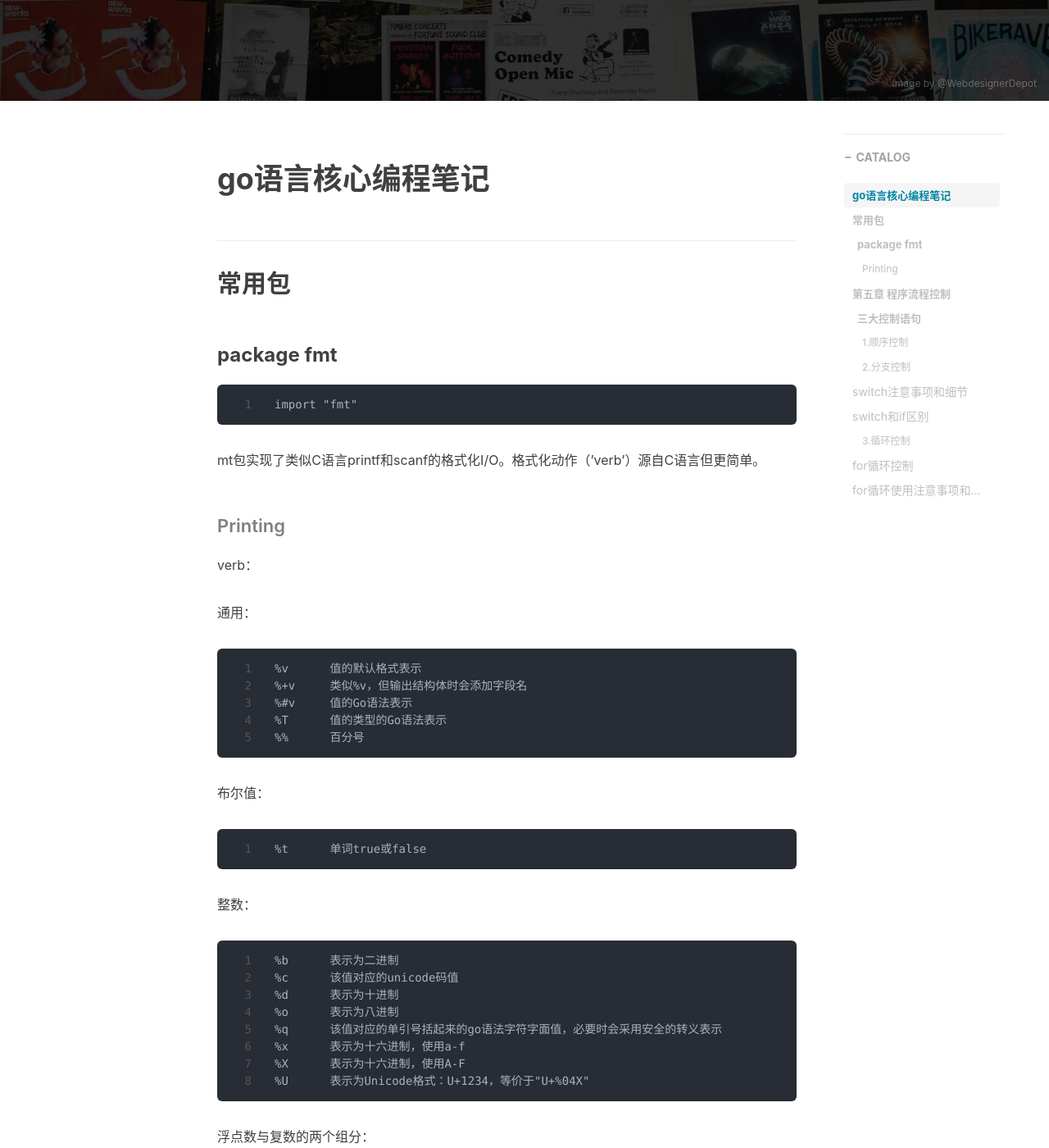
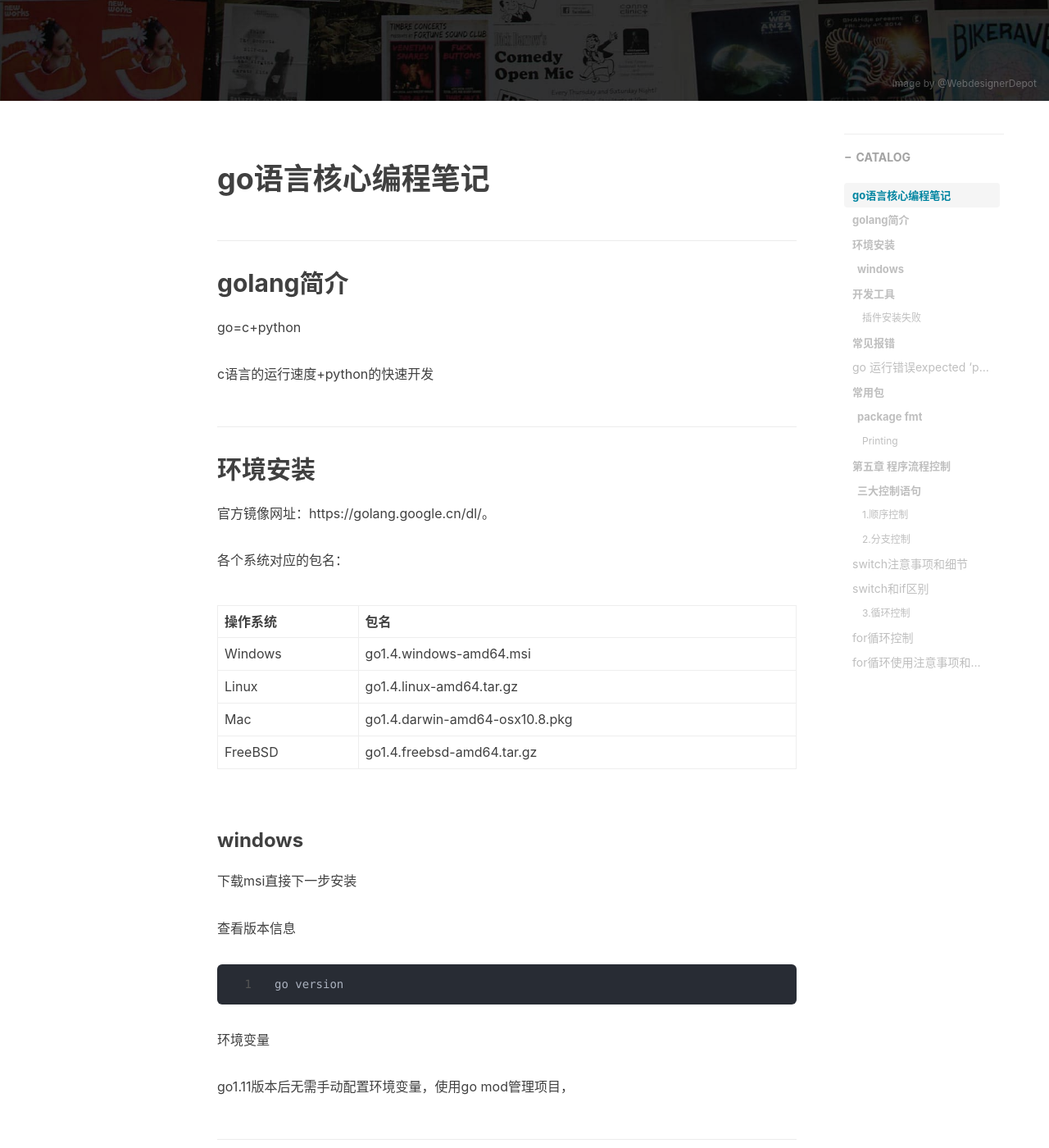
Before and after one commit to guanlili/guanlili.github.io, a Jekyll site: the page built from _posts/study/2021-01-20-go语言核心编程笔记.md, in a window 1280 px wide and 1400 px high, scrolled down 400 px. Shown: the whole window at 82% size. Built offline with Jekyll 4.4.1, drawn with Linux system fonts in a browser that asks for light colours; nearby versions of some CDN libraries; comment, search, counter and statistics services are not loaded; a style sheet for code colours, icons or effects is not loaded; some of the changed text lies outside the part shown.

Commit message:
Update 2021-01-20-go语言核心编程笔记.md

````diff
--- a/_posts/study/2021-01-20-go语言核心编程笔记.md
+++ b/_posts/study/2021-01-20-go语言核心编程笔记.md
@@ -13,6 +13,59 @@ tags:
 ---
 
 # go语言核心编程笔记
+
+## golang简介
+
+go=c+python
+
+c语言的运行速度+python的快速开发
+
+## 环境安装
+
+官方镜像网址：https://golang.google.cn/dl/。
+
+各个系统对应的包名：
+
+| 操作系统 | 包名                           |
+| :------- | :----------------------------- |
+| Windows  | go1.4.windows-amd64.msi        |
+| Linux    | go1.4.linux-amd64.tar.gz       |
+| Mac      | go1.4.darwin-amd64-osx10.8.pkg |
+| FreeBSD  | go1.4.freebsd-amd64.tar.gz     |
+
+### windows
+
+下载msi直接下一步安装
+
+查看版本信息
+
+```
+go version
+```
+
+环境变量
+
+go1.11版本后无需手动配置环境变量，使用go mod管理项目，
+
+## 开发工具
+
+vscode
+
+go插件提示代码
+
+#### 插件安装失败
+
+1.科学上网
+
+2.手机热点
+
+3.多试几次
+
+## 常见报错
+
+##### go 运行错误expected 'package', found 'EOF'解决
+
+只要将文件保存一下，再运行就ok了。
 
 ## 常用包
 
````
